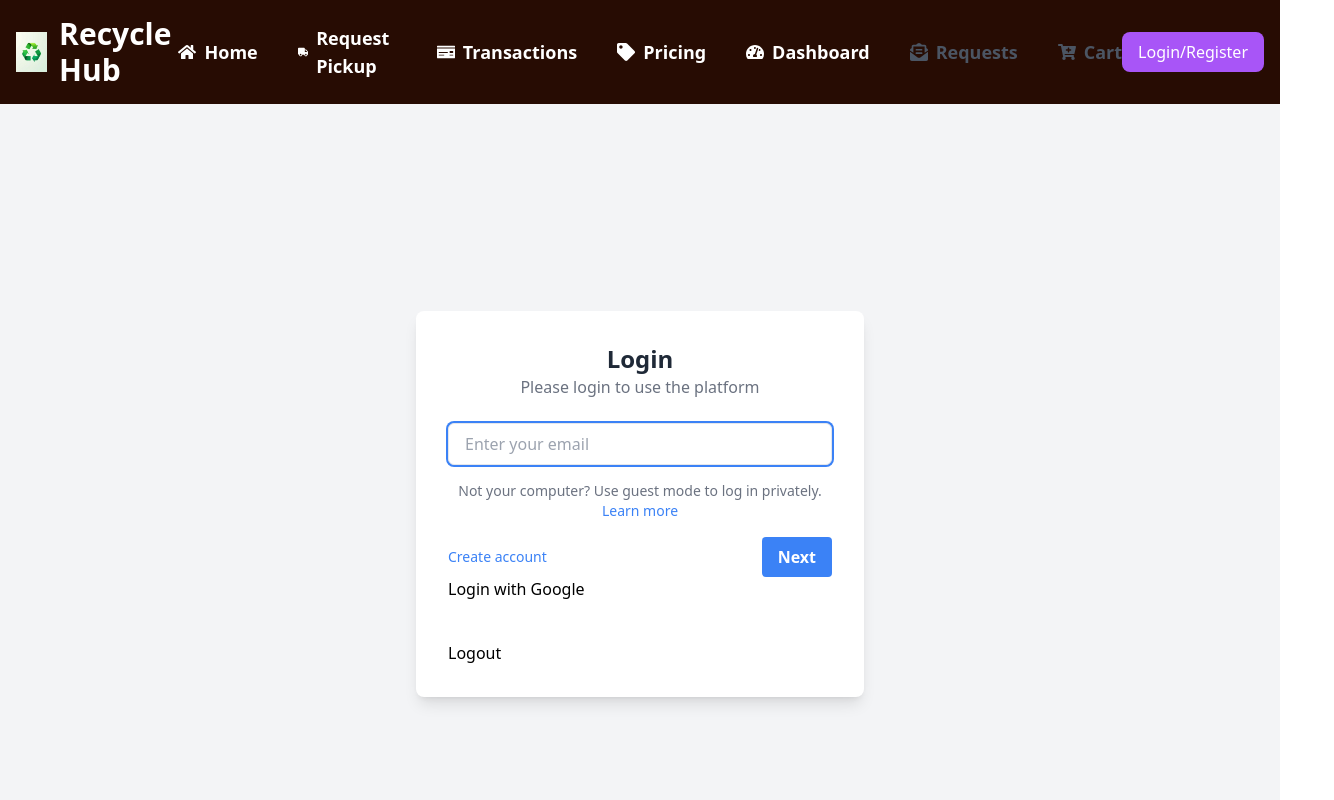
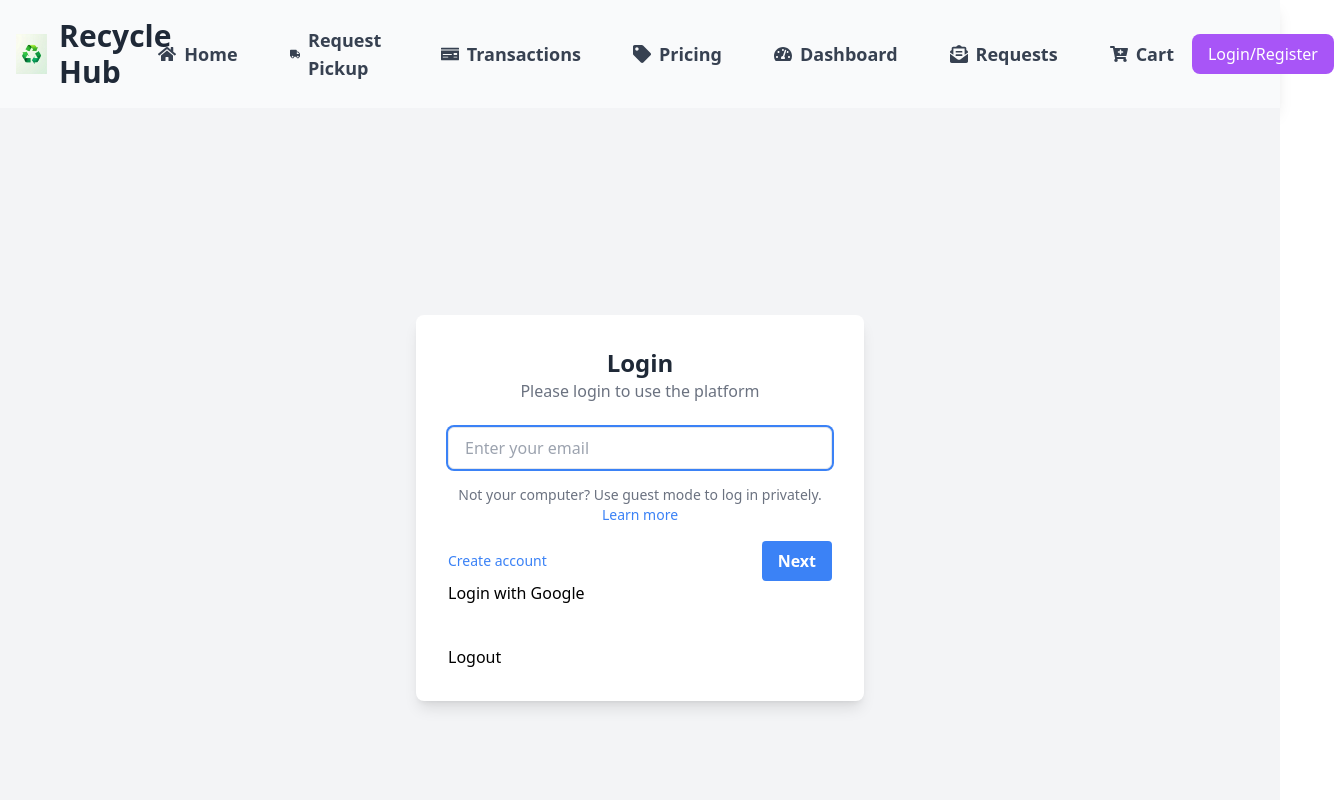
Before and after one commit to apmkush/RecycleHub, a React (Vite) app in the folder frontend/: page /Login in a window 1280 px wide. Shown: the top 800 px of the page, 1334 px wide, since content can reach past the window. Built offline with nearby package versions, Linux system fonts and the light colour scheme.

Commit message:
modified home page

```diff
--- a/frontend/src/components/Footer/Footer.jsx
+++ b/frontend/src/components/Footer/Footer.jsx
@@ -2,10 +2,9 @@ import React from 'react';
 import { FontAwesomeIcon } from '@fortawesome/react-fontawesome';
 import { faFacebook, faTwitter, faPinterest, faInstagram, faLinkedin } from '@fortawesome/free-brands-svg-icons';
 
-
 function Footer() {
   return (
-    <footer className="bg-brandDark text-gray-300 py-8">
+    <footer className="bg-gray-800 bg-opacity-90 text-gray-300 py-8">
       <div className="container mx-auto px-4">
         <div className="grid grid-cols-1 md:grid-cols-3 gap-8">
           {/* Footer Section 1 */}
@@ -21,7 +20,6 @@ function Footer() {
                 <a href="/" className="text-white text-2xl"><FontAwesomeIcon icon={faPinterest} /></a>
                 <a href="/" className="text-white text-2xl"><FontAwesomeIcon icon={faInstagram} /></a>
               </div>
-
             </div>
           </div>
 
@@ -30,7 +28,7 @@ function Footer() {
             <h4 className="font-semibold text-2xl mb-2 text-white">Company</h4>
             <div className="grid grid-cols-2 gap-2 text-md text-gray-300">
               <ul className="space-y-2">
-                <li><a href="/" className="hover:underline hover:text-maroon ">Home</a></li>
+                <li><a href="/" className="hover:underline hover:text-maroon">Home</a></li>
                 <li><a href="#" className="hover:underline hover:text-maroon">About Us</a></li>
                 <li><a href="#" className="hover:underline hover:text-maroon">FAQ</a></li>
                 <li><a href="#" className="hover:underline hover:text-maroon">Privacy Policy</a></li>
@@ -45,10 +43,9 @@ function Footer() {
             </div>
           </div>
 
-
           {/* Footer Section 3 */}
           <div className="flex flex-col items-start">
-            <h4 className="font-semibold text-2xl  text-white mb-4">Contact Us</h4>
+            <h4 className="font-semibold text-2xl text-white mb-4">Contact Us</h4>
             <p className="text-md text-gray-300">
               <strong>E-Mail:</strong>
               <a href="mailto:birjesh.20225024@mnnit.ac.in" className="hover:underline ml-1 text-gray-300">
@@ -61,12 +58,10 @@ function Footer() {
                 +91 8081955858
               </a>
             </p>
-
-           {/*<br></br>*/}
             <p className="text-md text-white-400 mt-4">Get in touch through our social media channels or email.</p>
           </div>
         </div>
-        <div className="text-center mt-8 text-md ">&copy; 2024 VidyaSetu. All rights reserved.</div>
+        <div className="text-center mt-8 text-md">&copy; 2024 VidyaSetu. All rights reserved.</div>
       </div>
     </footer>
   );
--- a/frontend/src/components/Header/Header.jsx
+++ b/frontend/src/components/Header/Header.jsx
@@ -1,50 +1,56 @@
 import React, { useState } from 'react';
-import { Link } from 'react-router-dom';
-import { FaBars, FaTimes, FaHome, FaTruck, FaMoneyCheck, FaTag, FaUser, FaTachometerAlt , FaEnvelopeOpenText , FaCartPlus } from 'react-icons/fa';
+import { Link, useLocation } from 'react-router-dom';
+import { FaBars, FaTimes, FaHome, FaTruck, FaMoneyCheck, FaTag, FaUser, FaTachometerAlt, FaEnvelopeOpenText, FaCartPlus } from 'react-icons/fa';
 import LogoImage from './logo.jpeg';
 
 function Navbar() {
   const [isMobileMenuOpen, setIsMobileMenuOpen] = useState(false);
   const [isLoggedIn, setIsLoggedIn] = useState(false); // Replace this with actual authentication logic
+  const location = useLocation(); // Get the current path to track the active link
 
   const toggleMobileMenu = () => {
     setIsMobileMenuOpen(!isMobileMenuOpen);
   };
 
+  const linkClasses = (path) =>
+    `text-gray-700 border-2 border-transparent hover:border-gray-500 hover:bg-gray-100 dark:text-gray-300 dark:hover:text-white font-semibold text-lg flex items-center px-4 py-2 rounded-md ${
+      location.pathname === path ? 'bg-gray-300 border-gray-400' : ''
+    }`;
+
   return (
-    <header className="bg-brandDark shadow-lg py-4 dark:bg-gray-800 text-white">
-      <div className=" container mx-auto flex justify-between items-center px-4">
+    <header className="bg-gray-50 bg-opacity-90 shadow-lg py-4 dark:bg-gray-800 text-gray-800">
+      <div className="container mx-auto flex justify-between items-center px-4">
         {/* Logo and Brand */}
         <div className="flex items-center space-x-3">
           <img src={LogoImage} alt="Logo" className="h-10 w-10" />
-          <span className="text-3xl font-bold text-white dark:text-gray-200">Recycle Hub</span>
+          <span className="text-3xl font-bold text-gray-800 dark:text-gray-200">Recycle Hub</span>
         </div>
 
         {/* Desktop Links */}
-        <nav className="hidden lg:flex space-x-10">
-          <Link to="/Home" className="text-white dark:text-white hover:text-white dark:hover:text-white font-semibold text-lg flex items-center">
+        <nav className="hidden lg:flex space-x-4">
+          <Link to="/Home" className={linkClasses('/Home')}>
             <FaHome className="mr-2" /> Home
           </Link>
-          <Link to="/Pickup" className="text-white dark:text-gray-300 hover:text-gray-800 dark:hover:text-white font-semibold text-lg flex items-center">
+          <Link to="/Pickup" className={linkClasses('/Pickup')}>
             <FaTruck className="mr-2" /> Request Pickup
           </Link>
-          <Link to="/Transactions" className="text-white dark:text-gray-300 hover:text-gray-800 dark:hover:text-white font-semibold text-lg flex items-center">
+          <Link to="/Transactions" className={linkClasses('/Transactions')}>
             <FaMoneyCheck className="mr-2" /> Transactions
           </Link>
-          <Link to="/Pricing" className="text-white dark:text-gray-300 hover:text-gray-800 dark:hover:text-white font-semibold text-lg flex items-center">
+          <Link to="/Pricing" className={linkClasses('/Pricing')}>
             <FaTag className="mr-2" /> Pricing
           </Link>
-          <Link to="/Dashboard" className="text-white dark:text-gray-300 hover:text-gray-800 dark:hover:text-white font-semibold text-lg flex items-center">
+          <Link to="/Dashboard" className={linkClasses('/Dashboard')}>
             <FaTachometerAlt className="mr-2" /> Dashboard
           </Link>
-          <Link to="/Requests" className="text-gray-600 dark:text-gray-300 hover:text-gray-800 dark:hover:text-white font-semibold text-lg flex items-center">
-            <FaEnvelopeOpenText  className="mr-2" /> Requests
+          <Link to="/Requests" className={linkClasses('/Requests')}>
+            <FaEnvelopeOpenText className="mr-2" /> Requests
           </Link>
-          <Link to="/Cart" className="text-gray-600 dark:text-gray-300 hover:text-gray-800 dark:hover:text-white font-semibold text-lg flex items-center">
-              <FaCartPlus  className="mr-2" /> Cart
-            </Link>
+          <Link to="/Cart" className={linkClasses('/Cart')}>
+            <FaCartPlus className="mr-2" /> Cart
+          </Link>
           {isLoggedIn && (
-            <Link to="/Account" className="text-white dark:text-gray-300 hover:text-gray-800 dark:hover:text-white font-semibold text-lg flex items-center">
+            <Link to="/Account" className={linkClasses('/Account')}>
               <FaUser className="mr-2" /> Account
             </Link>
           )}
@@ -65,31 +71,31 @@ function Navbar() {
 
       {/* Mobile Menu */}
       {isMobileMenuOpen && (
-        <div className="lg:hidden bg-white dark:bg-gray-800 mt-4">
+        <div className="lg:hidden bg-gray-50 bg-opacity-90 dark:bg-gray-800 mt-4">
           <div className="flex flex-col items-start px-6 py-4 space-y-4">
-            <Link to="/Home" className="w-full text-gray-600 dark:text-gray-300 hover:text-gray-800 dark:hover:text-white font-semibold text-lg flex items-center">
+            <Link to="/Home" className={linkClasses('/Home')}>
               <FaHome className="mr-2" /> Home
             </Link>
-            <Link to="/Pickup" className="w-full text-gray-600 dark:text-gray-300 hover:text-gray-800 dark:hover:text-white font-semibold text-lg flex items-center">
+            <Link to="/Pickup" className={linkClasses('/Pickup')}>
               <FaTruck className="mr-2" /> Request Pickup
             </Link>
-            <Link to="/Transactions" className="w-full text-gray-600 dark:text-gray-300 hover:text-gray-800 dark:hover:text-white font-semibold text-lg flex items-center">
+            <Link to="/Transactions" className={linkClasses('/Transactions')}>
               <FaMoneyCheck className="mr-2" /> Transactions
             </Link>
-            <Link to="/Pricing" className="w-full text-gray-600 dark:text-gray-300 hover:text-gray-800 dark:hover:text-white font-semibold text-lg flex items-center">
+            <Link to="/Pricing" className={linkClasses('/Pricing')}>
               <FaTag className="mr-2" /> Pricing
             </Link>
-            <Link to="/Dashboard" className="w-full text-gray-600 dark:text-gray-300 hover:text-gray-800 dark:hover:text-white font-semibold text-lg flex items-center">
+            <Link to="/Dashboard" className={linkClasses('/Dashboard')}>
               <FaTachometerAlt className="mr-2" /> Dashboard
             </Link>
-            <Link to="/Requests" className="text-gray-600 dark:text-gray-300 hover:text-gray-800 dark:hover:text-white font-semibold text-lg flex items-center">
-              <FaEnvelopeOpenText  className="mr-2" /> Requests
+            <Link to="/Requests" className={linkClasses('/Requests')}>
+              <FaEnvelopeOpenText className="mr-2" /> Requests
             </Link>
-            <Link to="/Cart" className="text-gray-600 dark:text-gray-300 hover:text-gray-800 dark:hover:text-white font-semibold text-lg flex items-center">
-              <FaCartPlus  className="mr-2" /> Cart
+            <Link to="/Cart" className={linkClasses('/Cart')}>
+              <FaCartPlus className="mr-2" /> Cart
             </Link>
             {isLoggedIn && (
-              <Link to="/Account" className="w-full text-gray-600 dark:text-gray-300 hover:text-gray-800 dark:hover:text-white font-semibold text-lg flex items-center">
+              <Link to="/Account" className={linkClasses('/Account')}>
                 <FaUser className="mr-2" /> Account
               </Link>
             )}
```
Also changed, not shown: frontend/src/components/Home/Home.jsx (+27 -11 lines), 1 other file (tests, documents, lock files or other folders). Lines whose indentation alone changed are shown as unchanged.
